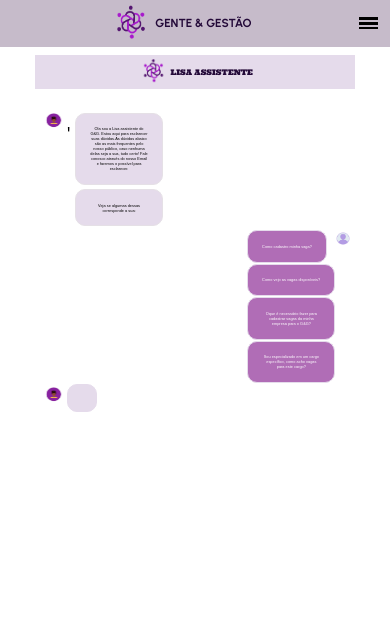
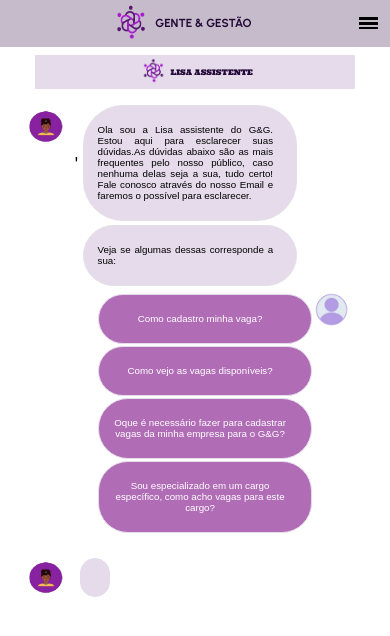
Before and after one commit to myslium/tcc-g-g, a React (Create React App) app: page /bot in a window 390 px wide. Shown: the top 636 px of the page. Built offline with nearby package versions, Linux system fonts and the light colour scheme; a web font is replaced by a local one.

Commit message:
robo do kct

```diff
--- a/src/componentes/duvida/index.jsx
+++ b/src/componentes/duvida/index.jsx
@@ -5,10 +5,10 @@ export default function Duvida (props){
 
     return(
         <div className="duvida">
-        <button className='botaopergunta'>Mais alguma dúvida?</button>
+        <button className='botaopergunta'><p className='pergunta'>Mais alguma dúvida?</p></button>
         <div className="botaoresposta">
-        <button onClick={props.sim}>Sim</button>
-        <button onClick={props.nao}>Não</button>
+        <button className='simnao' onClick={props.sim}>Sim</button>
+        <button className='simnao' onClick={props.nao}>Não</button>
         </div>
         </div>
 
--- a/src/componentes/intro/index.jsx
+++ b/src/componentes/intro/index.jsx
@@ -9,17 +9,18 @@ export default function Intro (props){
 
       <div className="botons">
 
-         <div className="lisa">
-        <img src="/assets/images/consultor/lisinha.png" alt="" />
+         <div>
+        <img className='lisa' src="/assets/images/consultor/lisinha.png" alt="" />
         ' </div>
 
         <div className="lisamsg">
-    <button className='butao' ><p>{props.mensagem}</p></button>
-    <button  className='butao'><p>Veja se algumas dessas corresponde a sua: </p></button>
-    </div></div>
+      <button className='butao' ><p>{props.mensagem}</p></button>
+      <button  className='butao'><p>Veja se algumas dessas corresponde a sua: </p></button>
+        </div>
+    </div>
     <div className="perguntas">
-      <div className="user">
-      <img src="/assets/images/consultor/usergg.png" alt="" />
+      <div >
+      <img className='user' src="/assets/images/consultor/usergg.png" alt="" />
       </div>
       <div className="botoes">
     <button className='lala' onClick={props.cadastro}><p>Como cadastro minha vaga?</p></button>
--- a/src/componentes/intro/index.scss
+++ b/src/componentes/intro/index.scss
@@ -6,30 +6,147 @@
         flex-direction: row;
 
     .lisa{
+     width: 12vw;
+    }
+   .lisamsg{
+        display: flex;
+        flex-direction: column;
+        .butao{
+        background-color: #E5DBEB;
+        flex-direction: column;
+        display: flex;
+        border-radius: 40px;
+        margin-bottom: 1.5vw;
+        border: 1px solid #e5e0e6;
 
-        img{
-            width: 7vw;
+        p{
+            font-size: 1.5vw;
+            font-weight: 500;
+            text-align: justify;
+            width: 25vw;
+            padding: 2vw;
         }
 
+        }
+    }
+}
+    .perguntas{
+
+        display: flex;
+        flex-direction: row-reverse;
+        align-items: flex-start;
+        .user{
+        width: 6vw;
+        }
+
+        .botoes{
+            display: flex;
+            flex-direction: column;
+            align-items: flex-end;
+            gap: 1.3vw;
+            padding-bottom: 5vw;
+            padding-top: 1vw;
+
+
+
+            .lala{
+                background-color: #b06db6;
+                color: #fff;
+                border-radius: 30px;
+                border: 1px solid #E5DBEB;
+                width: 25vw;
+
+                p{
+                    padding: 2vw;
+                    font-size: 1.5vw;
+                }
+        }
+
+    }
+    }
+
+    @media(max-width:768px){
+        .botons{
+            display: flex;
+            flex-direction: row;
+
+        .lisa{
+            width: 16vw;
+        }
+       .lisamsg{
+            display: flex;
+            flex-direction: column;
+
+            .butao{
+            margin: 1vw;
+            width: 55vw;
+
+            p{
+                font-size: 2.5vw;
+                font-weight: 500;
+                padding: 2vw;
+                width: 45vw;
+
+            }
+
+            }
+        }
+    }
+        .perguntas{
+            .user{
+            width: 10vw;
+            }
+
+            .botoes{
+                gap: 0.8vw;
+                padding-top: 1vw;
+                padding-bottom: 5vw;
+                width: 55vw;
+
+
+
+                .lala{
+                    border-radius: 30px;
+                    width: 55vw;
+
+                    p{
+                        font-size: 2.5vw;
+                        padding: 1vw;
+                    }
+
+
+            }
+
+
+
+        }}
+
+    }
+
+
+    @media(max-width:468px){
+        .botons{
+            display: flex;
+            flex-direction: row;
+
+        .lisa{
+            width: 16vw;
         }
        .lisamsg{
 
             display: block;
 
             .butao{
-        background-color: #E5DBEB;
-        flex-direction: column;
-        display: flex;
-        border-radius: 10px;
             margin: 1vw;
             border: 1px solid #e5e0e6;
             width: auto;
+            width: 55vw;
+
 
             p{
-            font-size: 1vw;
+                font-size: 2.5vw;
                 font-weight: 500;
                 padding: 2vw;
-            max-width: 15vw;
             }
 
             }
@@ -42,7 +159,7 @@
             align-items: flex-start;
             .user{
                 img{
-                width: 4vw;
+                    width: 6vw;
 
                 }
             }
@@ -50,21 +167,24 @@
             .botoes{
                 display: flex;
                 flex-direction: column;
-            align-items: flex-start;
-            gap: 0.3vw;
+                align-items: flex-end;
+                gap: 0.5vw;
+                padding-top: 1vw;
+                padding-bottom: 5vw;
 
 
                 .lala{
                     background-color: #b06db6;
                     color: #fff;
-                border-radius: 10px;
+                    border-radius: 30px;
                     border: 1px solid #E5DBEB;
+                    width: 55vw;
 
 
                     p{
                         padding: 2vw;
-                    font-size: 1vw;
-                    max-width: 15vw;
+                        font-size: 2.5vw;
+                        width: 45vw;
                     }
 
 
@@ -72,6 +192,7 @@
 
 
 
+        }}
+
     }
 }
-}
--- a/src/pages/bot/index.jsx
+++ b/src/pages/bot/index.jsx
@@ -17,13 +17,10 @@ export default function Robo(){
   function cadastro(){
     setTimeout(() => {
       let ola = ('Para se cadastrar na vaga desejada basta apenas ir no link do Cabeçalho chamado "VAGAS" ele te direcionará a uma página com as vagas disponiveis em nossa plataforma, ao clicar na desejada tem a opção de se cadastrar e ali você será direcionado para um formulario')
-
       setresposta(ola)
     },
-  1*1000);
-
-
-  setTimeout(() => {
+    1*1000);
+    setTimeout(() => {
     setrespondendo(
       <Duvida
       sim = {sim}
@@ -33,10 +30,7 @@ export default function Robo(){
 
 
   },
-3*1000);
-
-
-
+  1*1000);
 
   }
 
@@ -91,7 +85,7 @@ export default function Robo(){
 
 
   },
-3*1000);
+1*1000);
 
   }
 
@@ -180,10 +174,7 @@ while (oi === true){
             />
             <TituloMenor titulo = 'Lisa assistente'/>
 
-            <div className="cont-robo">
-
-
-
+        <div className="cont-robo">
 
         <Intro
         mensagem = 'Ola sou a Lisa assistente do G&G. Estou aqui para esclarecer suas dúvidas.As dúvidas abaixo são as mais frequentes pelo nosso público, caso nenhuma delas seja a sua, tudo certo! Fale conosco através do nosso Email e faremos o possível para esclarecer.'
@@ -193,13 +184,11 @@ while (oi === true){
         cargo = {cargo}
         />
 
+        <div className='resposta'>
+          <div><img className="lisaimg" src="/assets/images/consultor/lisinha.png" alt="" /></div>
 
-
-        <div className='resposta'>
-          <div className="lalis"><img src="/assets/images/consultor/lisinha.png" alt="" />
-          </div>
-          <div className="lala">
-          <button className='resp'><p>{resposta}</p></button>
+          <div className="resppergunta">
+          <button className='respbotao' ><p className='resp'>{resposta}</p></button>
           <p className='respondendo'> {respondendo}</p>
         </div>
         </div>
--- a/src/pages/bot/index.scss
+++ b/src/pages/bot/index.scss
@@ -4,74 +4,153 @@
 
     .cont-robo{
     align-items: center;
-    margin: 5vw;
-    margin-left: 10vw;
+    margin: 2vw;
+    margin-left: 5vw;
     margin-right: 10vw;
     gap: 1.3vw;
 
         .resposta{
             display: flex;
             flex-direction: row;
-            font-size: 1vw;
+            .lisaimg{
+                width: 12vw;
+            }
+        .resppergunta{
+            display: block;
+            gap: 1.3vw;
+            .respbotao{
+                border: 1px solid #E5DBEB;
+                background-color:#E5DBEB ;
+                border-radius: 30px;
+                display: flex;
+                flex-direction: column;
+                margin: 1vw;
+                .resp{
+                padding: 1vw;
+                font-size: 1.5vw;
+                max-width: 25vw;
+                }
+
+                    }
             .respondendo{
-                display: block;
+                display: flex;
+                flex-direction: row-reverse;
+                width:30vw;
+
                 p{
                     padding: 2vw;
                     font-weight: 500;
-                    font-size: 1vw;
-                    max-width: 20vw;
-                    width: 8vw;
+                    font-size: 1.5vw;
+                    text-align: center;
                 }
 
             }
 
-            .lala{
-            display: block;
-            gap: 1.3vw;
-            .resp{
-                border: 1px solid #E5DBEB;
-                background-color:#E5DBEB ;
-                border-radius: 10px;
-                display: block;
-                margin: 0.3vw;
-                p{
-                    padding: 2vw;
-                    font-weight: 500;
-                    font-size: 1vw;
-                    max-width: 15vw;
-                }
 
-            }}
-            .lalis{
-            img{
-                width: 7vw;
-            }}
+        }
+
         }
 
 
 }
-}
+
 @media (max-width: 768px) {
-    .cont-robo
-    {
+    .cont-robo{
         align-items: center;
-        justify-content: center;
-        gap: 1vw;
+        margin: 2vw;
+        margin-left: 5vw;
+        margin-right: 10vw;
+        gap: 1.3vw;
 
-        .resposta{
-            font-size: 1.5vw;
+            .resposta{
+                display: flex;
+                flex-direction: row;
+                .lisaimg{
+                    width: 12vw;
+                }
+            .resppergunta{
+                display: block;
+                gap: 1.3vw;
+                .respbotao{
 
-            .respondendo{
-                display: block;
-                p{
+                    margin: 1vw;
+                    .resp{
                     padding: 1vw;
-                    font-weight: 500;
-                    font-size: 1.5vw;
-                    max-width: 20vw;
-                    width: 8vw;
+                    font-size: 2.5vw;
+                    max-width: 45vw;
+                    }
+
+                        }
+                .respondendo{
+                    display: flex;
+                    flex-direction: row-reverse;
+                    width:30vw;
+
+                    p{
+                        padding: 2vw;
+                        font-weight: 500;
+                        font-size: 1.5vw;
+                        text-align: center;
+                    }
+
                 }
 
+
             }
-        }
+
+            }
+
+
+
     }
+
+
 }
+@media (max-width: 468px) {
+    .cont-robo{
+        margin: 3vw;
+        margin-left: 3vw;
+        margin-right: 10vw;
+        gap: 1.3vw;
+
+            .resposta{
+                display: flex;
+                flex-direction: row;
+                .lisaimg{
+                    width: 16vw;
+                }
+            .resppergunta{
+                display: block;
+                gap: 1.3vw;
+                .respbotao{
+                    display: flex;
+                    flex-direction: column;
+                    margin: 1.5vw;
+                    .resp{
+                    padding: 2vw;
+                    font-size: 2.5vw;
+                    max-width: 55vw;
+                    }
+
+                        }
+                .respondendo{
+
+                    p{
+
+                        font-size: 2.5vw;
+                        text-align: center;
+                        max-width: 55vw;
+                    }
+
+                }
+
+
+            }
+
+            }
+
+
+    }
+
+}
+}
```
Also changed, not shown: src/componentes/duvida/index.scss (+68 -11 lines). Lines whose indentation alone changed are shown as unchanged.
